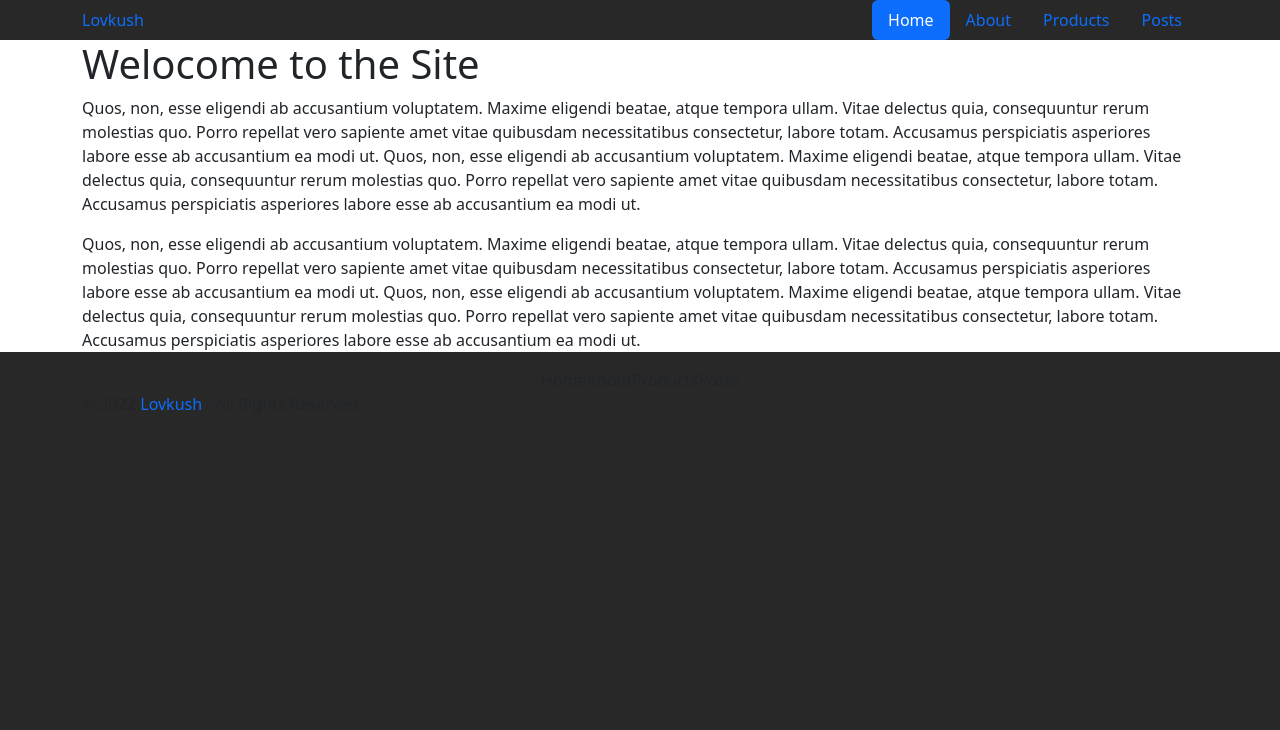
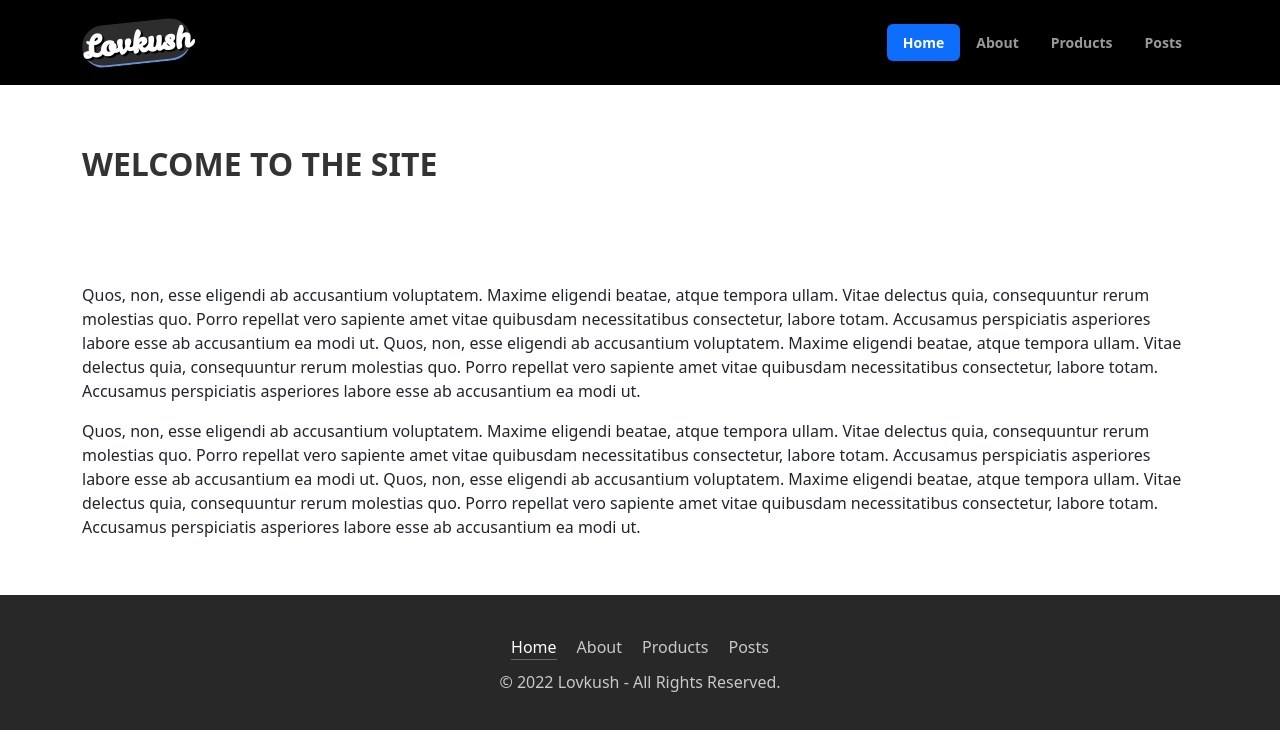
Before and after one commit to LOVKUSH9888/router-app, a React (Vite) app: page / in a window 1280 px wide. Shown: the top 730 px of the page. Built offline with nearby package versions, Linux system fonts and the light colour scheme.

Commit message:
adding the CSS of Home,Header and footer

```diff
--- a/src/App.css
+++ b/src/App.css
@@ -6,6 +6,108 @@ a {
   text-decoration: none;
 }
 
+/* HEADER ////////////////////////////////////////////////////////////// */
+
+header {
+	padding: 20px 0;
+	background-color: #000;
+}
+
+header .logo {
+	transform: rotate(-6deg);
+	transition: all 0.3s ease;
+}
+
+header .logo:hover {
+	transform: rotate(0deg);
+}
+
+header .brand {
+	font-size: 30px;
+	color: #fff;
+	font-weight: 700;
+	font-family: 'Leckerli One', cursive;
+	background-color: #2d2d2d;
+	border-radius: 40px;
+	border-bottom: 2px solid #6294de;
+	text-shadow: 2px 2px 0px #000;
+}
+
+header .nav-link {
+	font-weight: 700;
+	color: #999;
+	border-radius: 0;
+	font-size: 14px;
+}
+
+header .nav-link:hover {
+	color: #fff;
+}
+
+
+/*Home*/
+
 main {
   background-color: #fff
 }
+
+main .content {
+  padding-top:40px;
+  padding-bottom: 40px;
+}
+
+main .pg-header{
+  padding: 60px 0;
+}
+
+main .pg-header h1 {
+  color: #333;
+  font-weight: 600;
+  font-size: 32px;
+  text-transform: uppercase;
+  margin: 0;
+}
+
+.btn-primary {
+  border-radius: 0;
+}
+
+.breadcrumb {
+  margin-bottom: 0;
+}
+
+/* FOOTER ////////////////////////////////////////////////////////////// */
+
+footer {
+	padding: 40px 0 100px 0;
+}
+
+footer .nav-link {
+	color: rgba(255, 255, 255, 0.75);
+	padding-left: 0;
+	padding-right: 0;
+	margin: 0 10px;
+}
+
+footer .nav-link:hover {
+	color: #fff;
+}
+
+footer .nav-link.active {
+	color: #fff;
+	border-bottom: 1px solid #666;
+}
+
+footer .copyrights {
+	color: rgba(255, 255, 255, 0.75);
+	text-align: center;
+	margin-top: 10px;
+}
+
+footer .copyrights a {
+	color: rgba(255, 255, 255, 0.75);
+}
+
+footer .copyrights a:hover {
+	color: #fff;
+}
--- a/src/pages/Home.jsx
+++ b/src/pages/Home.jsx
@@ -7,7 +7,7 @@ const Home = () => {
     <main>
       <div className="pg-header">
         <div className="container">
-          <h1>Welocome to the Site</h1>
+          <h1>Welcome to the Site</h1>
         </div>
       </div>
       <div className="container content">
```
